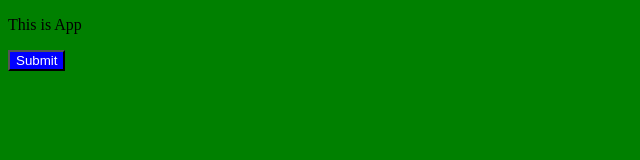
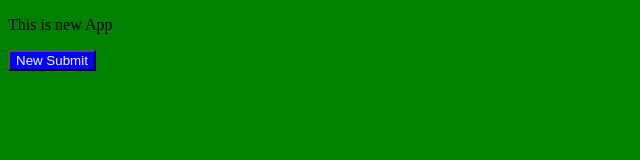
Before and after one commit to maihuytri/git-tutorial, a plain HTML site: page index.html in a window 1280 px wide. Shown: the whole page, without its empty margins (0-640 px from the left). Drawn offline with Linux system fonts and the light colour scheme.

Commit message:
Update index.html

```diff
--- a/index.html
+++ b/index.html
@@ -10,8 +10,8 @@
 </head>
 
 <body>
-    <p>This is App</p>
-    <button>Submit </button>
+    <p>This is new App</p>
+    <button>New Submit </button>
 </body>
 
 </html>
```
